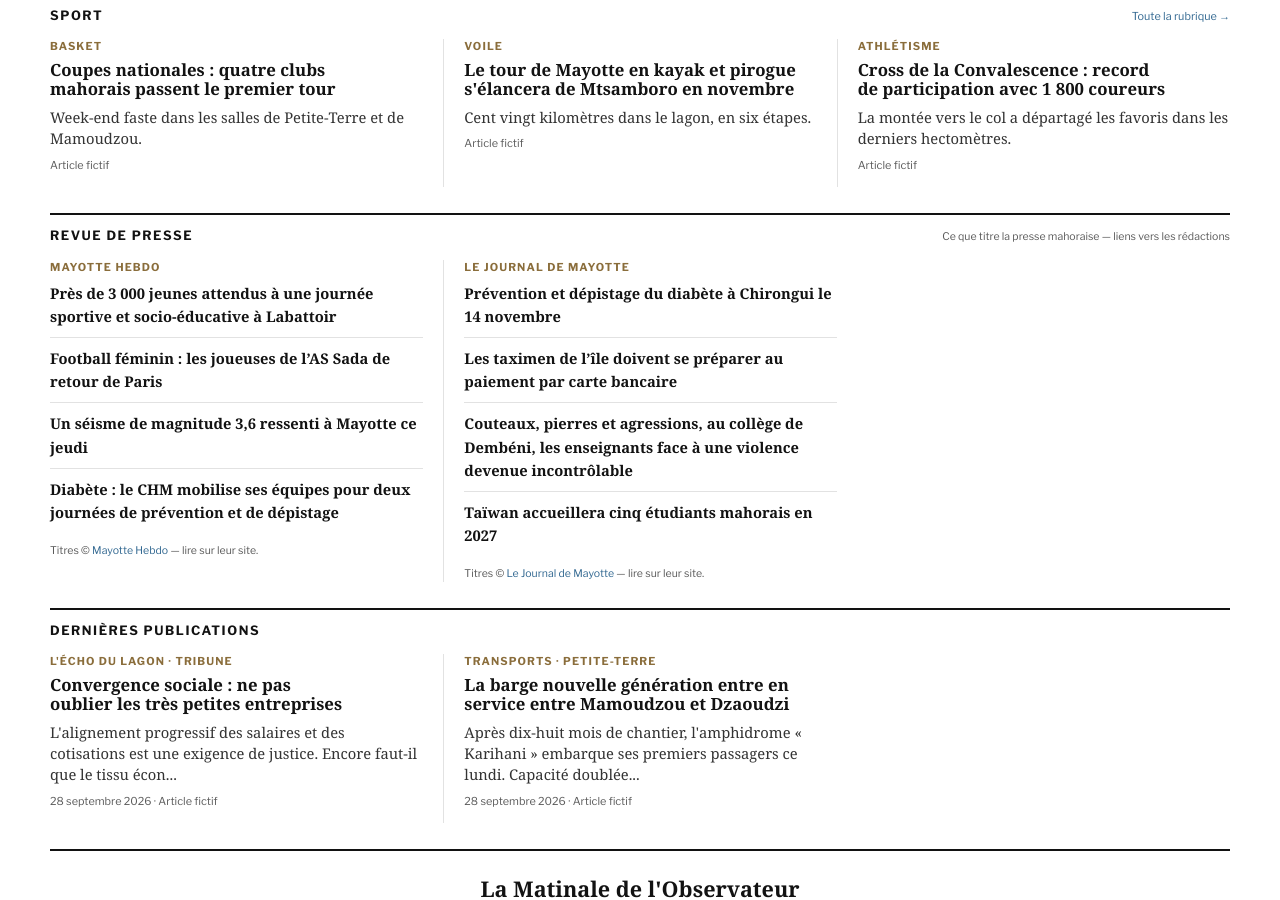
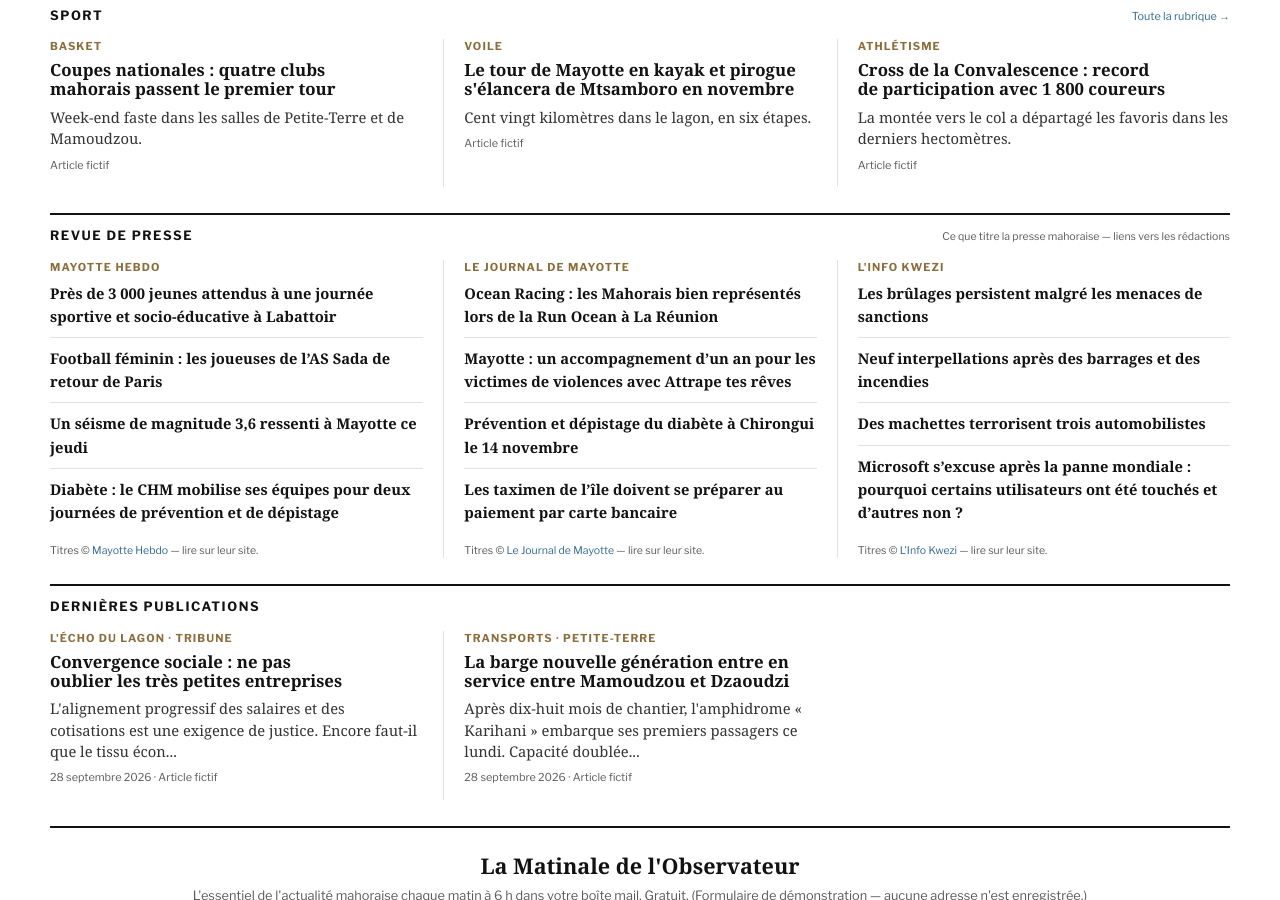
Before and after one commit to esdine/observateur-mayotte, a Jekyll site: the page built from index.html, in a window 1280 px wide and 900 px high, scrolled down 2754 px. Built offline with Jekyll 4.4.1, drawn with Linux system fonts in a browser that asks for light colours; some web fonts are replaced; some of the changed text lies outside the part shown.

Commit message:
Édition du matin : météo et revue de presse

```diff
--- a/_data/revue.yml
+++ b/_data/revue.yml
@@ -14,11 +14,22 @@ sources:
   - nom: "Le Journal de Mayotte"
     site: "https://lejournaldemayotte.yt/"
     titres:
+      - titre: "Ocean Racing : les Mahorais bien représentés lors de la Run Ocean à La Réunion"
+        lien: "https://lejournaldemayotte.yt/articles/ocean-racing-les-mahorais-bien-representes-lors-de-la-run-ocean-a-la-reunion"
+      - titre: "Mayotte : un accompagnement d’un an pour les victimes de violences avec Attrape tes rêves"
+        lien: "https://lejournaldemayotte.yt/articles/mayotte-un-accompagnement-dun-an-pour-les-victimes-de-violences-avec-attrape-tes-reves"
       - titre: "Prévention et dépistage du diabète à Chirongui le 14 novembre"
         lien: "https://lejournaldemayotte.yt/articles/prevention-et-depistage-du-diabete-a-chirongui-le-14-novembre-copie"
       - titre: "Les taximen de l’île doivent se préparer au paiement par carte bancaire"
         lien: "https://lejournaldemayotte.yt/articles/les-taximen-de-lile-doivent-se-preparer-au-paiement-par-carte-bancaire"
-      - titre: "Couteaux, pierres et agressions, au collège de Dembéni, les enseignants face à une violence devenue incontrôlable"
-        lien: "https://lejournaldemayotte.yt/articles/couteaux-pierres-et-agressions-au-college-de-dembeni-les-enseignants-face-a-une-violence-devenue-incontrolable"
-      - titre: "Taïwan accueillera cinq étudiants mahorais en 2027"
-        lien: "https://lejournaldemayotte.yt/articles/cinq-etudiants-mahorais-iront-a-taiwan-lannee-prochaine"
+  - nom: "L'Info Kwezi"
+    site: "https://www.linfokwezi.fr/"
+    titres:
+      - titre: "Les brûlages persistent malgré les menaces de sanctions"
+        lien: "https://www.linfokwezi.fr/les-brulages-persistent-malgre-les-menaces-de-sanctions/"
+      - titre: "Neuf interpellations après des barrages et des incendies"
+        lien: "https://www.linfokwezi.fr/neuf-interpellations-apres-des-barrages-et-des-incendies/"
+      - titre: "Des machettes terrorisent trois automobilistes"
+        lien: "https://www.linfokwezi.fr/des-machettes-terrorisent-trois-automobilistes/"
+      - titre: "Microsoft s’excuse après la panne mondiale : pourquoi certains utilisateurs ont été touchés et d’autres non ?"
+        lien: "https://www.linfokwezi.fr/microsoft-sexcuse-apres-la-panne-mondiale-pourquoi-certains-utilisateurs-ont-ete-touches-et-dautres-non/"
```
Also changed, not shown: _data/marches.yml (+7 -7 lines), _data/meteo.yml (+6 -6 lines).
